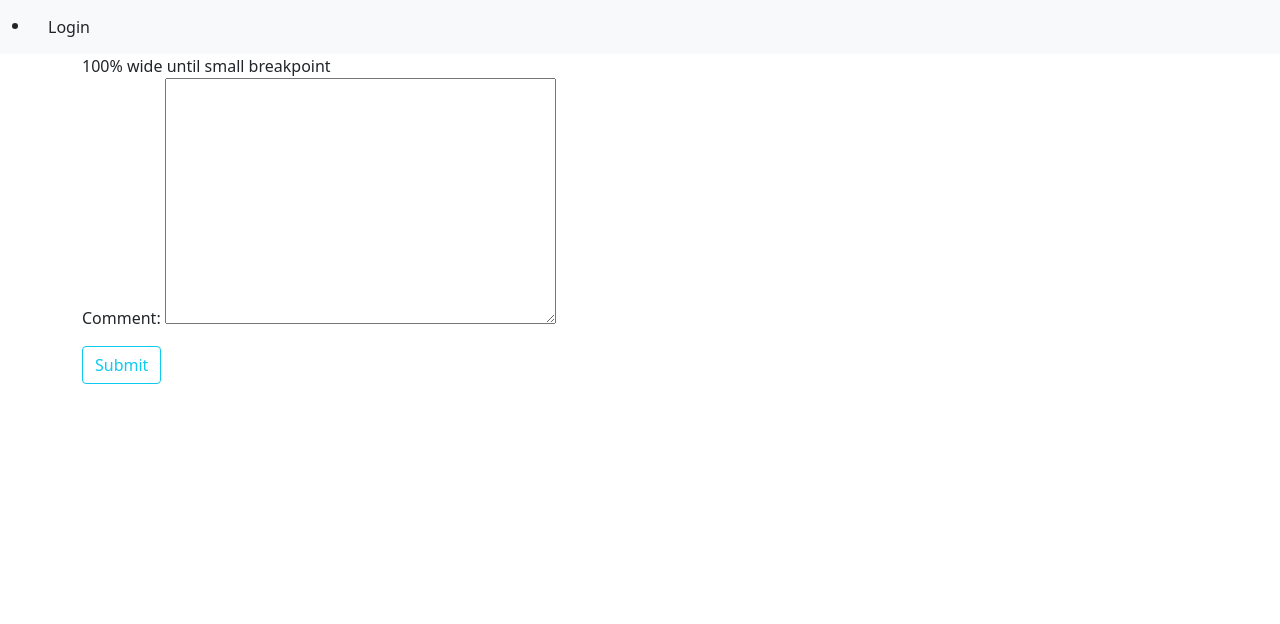
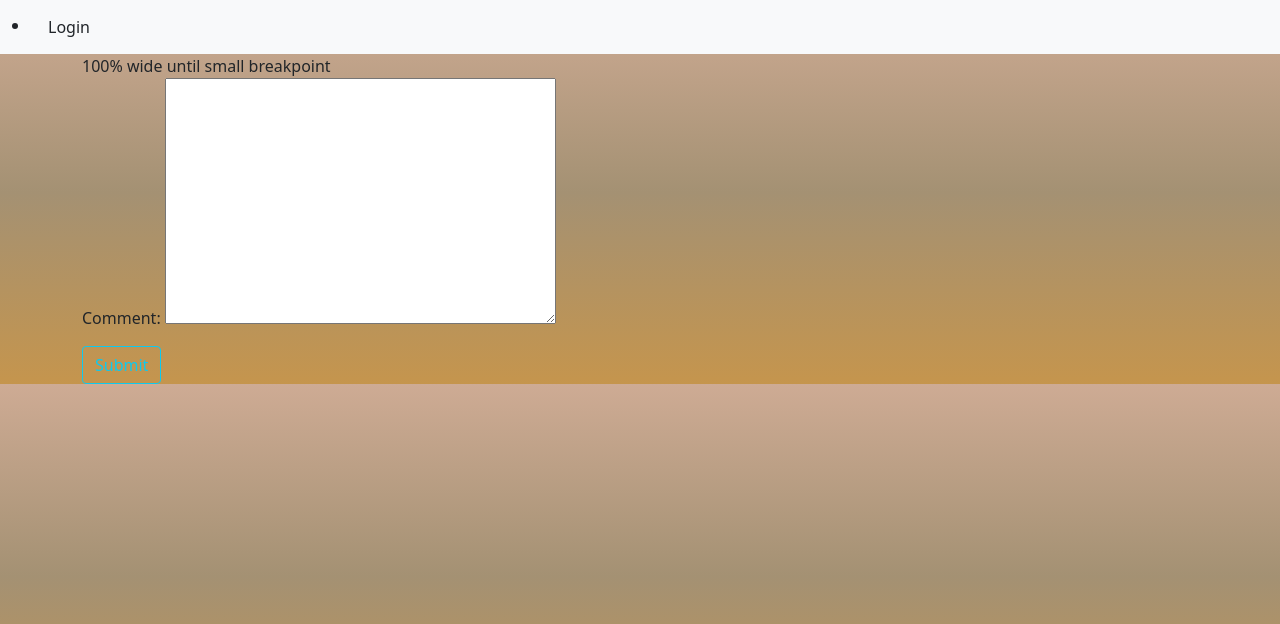
Before and after one commit to alphonce-otieno-odhiambo/IG.C, a Django app: page /comment in a window 1280 px wide. Shown: the top 624 px of the page. Run offline with Django 3.2, Linux system fonts and the light colour scheme; some libraries are stand-ins or nearby versions.

Commit message:
change body color

```diff
--- a/insta/templates/comment.html
+++ b/insta/templates/comment.html
@@ -3,6 +3,14 @@
 {% block title %} {% endblock%}
 
 {% block content %}
+<style>
+    body{
+        background: #CEAB94;
+background: -moz-linear-gradient(top, #CEAB94 0%, #A49173 50%, #C5954D 100%);
+background: -webkit-linear-gradient(top, #CEAB94 0%, #A49173 50%, #C5954D 100%);
+background: linear-gradient(to bottom, #CEAB94 0%, #A49173 50%, #C5954D 100%);
+    }
+</style>
 
 <div class="container-sm">100% wide until small breakpoint
 <div class="row">
```
Also changed, not shown: insta/templates/home.html (+9 -0 lines), insta/templates/profile/profile.html (+8 -0 lines), insta/templates/profile/profile_page.html (+8 -0 lines).
